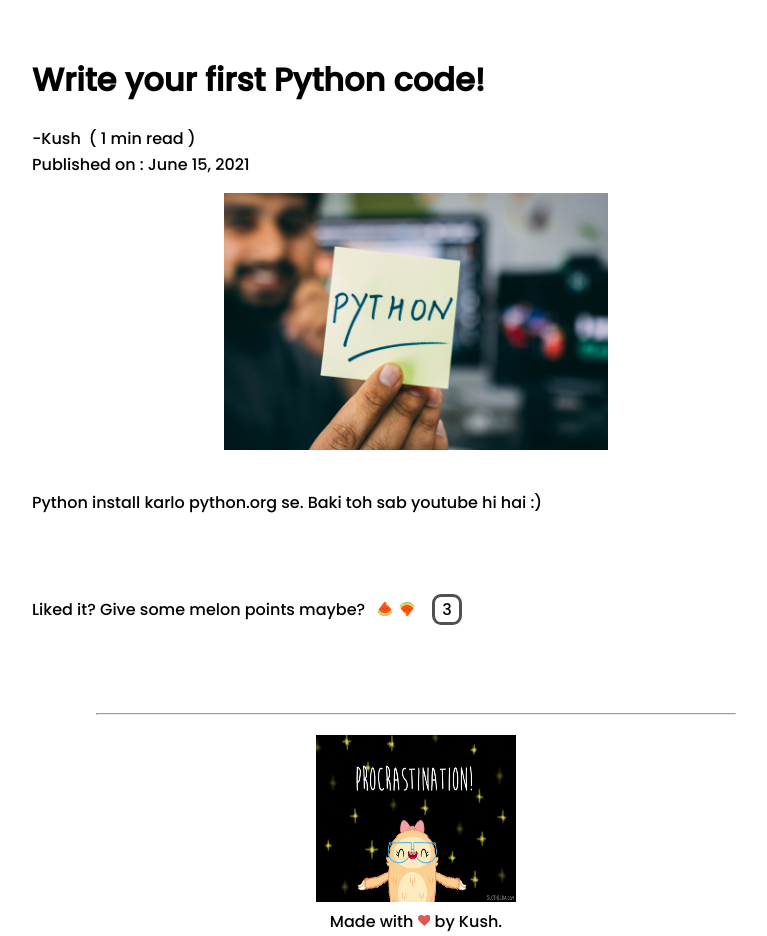
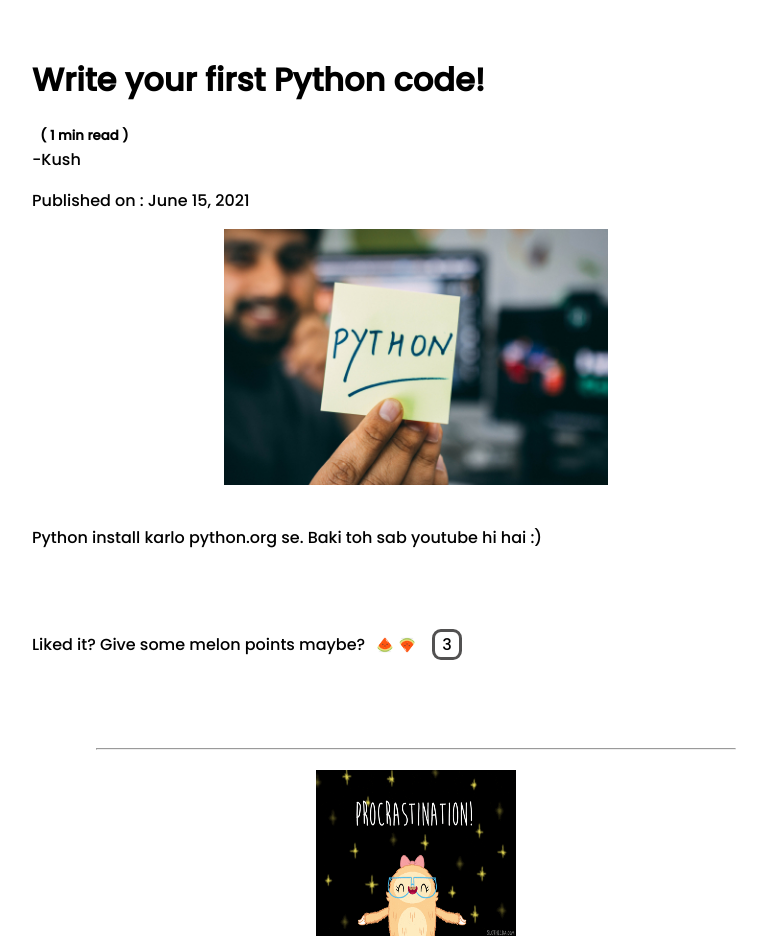
Before and after one commit to kushuu/the-aalsi-blog, a Django app: a page that uses templates/article.html in a window 1280 px wide. Shown: the part 64-1000 px from the top of the page, without its empty margins (224-991 px from the left). Run offline with Django 3.2, Linux system fonts and the light colour scheme; data comes from the database, SQL or seed files in the repository; both versions use the stored data as it was after the commit; some libraries are stand-ins or nearby versions.

Commit message:
added an article

```diff
--- a/home/views.py
+++ b/home/views.py
@@ -11,7 +11,9 @@ WPM = 200
 WORD_LENGTH = 5
 
 def index(request):
-    articles = Articles.objects.all()[:5]
+    articles = Articles.objects.order_by('-date_added')
+    articles = articles[:5]
+    print(type(articles))
     ctx = {
         'articles' : articles,
         'title' : "Home"
--- a/static/styles.css
+++ b/static/styles.css
@@ -360,14 +360,16 @@ footer {
 }
 
 .signature {
-  display: flex;
   margin-top: -15px;
   text-align:unset;
 }
 
-.published {
-  margin-top: -15px;
-}
+/* .published {
+  margin-bottom: 0px;
+  padding-left: 5%;
+  margin-left: 40px;
+  padding-right: 25%;
+} */
 
 .like {
   display: flex;
@@ -636,9 +638,10 @@ footer {
 }
 
 .reading_time {
-  /* margin-top: -18px; */
   margin-left: 8px;
+  margin-bottom: -10px;
 }
+
 
 /* Responsive columns - one column layout (vertical) on small screens */
 @media screen and (max-width: 600px) {
--- a/templates/article.html
+++ b/templates/article.html
@@ -10,13 +10,16 @@
 
 {% block content %}
     <div class="title">
-        <h1>{{article.title}}</h1>
+        <span>
+            <p><h1>{{article.title}}</h1></p>
+            <h5 class="reading_time">( {{article.reading_time}} min read )</h5>
+        </span>
     </div>
     <div class="signature">
         <p>-{{article.author}} </p>
-        <p class="reading_time">( {{article.reading_time}} min read )</p>
+        <p class="published"> Published on : {{article.date_added}} </p>
     </div>
-    <p class="published"> Published on : {{article.date_added}} </p>
+
     <img class = "img_art" src={{article.img.url}} alt="">
     <p>{{article.article_body | safe}}</p><br><br>
     <div class="like_box">
```
Also changed, not shown: media/static/images/proc.py (added, +31 -0 lines), db.sqlite3, media/static/images/recursion.png (added).
